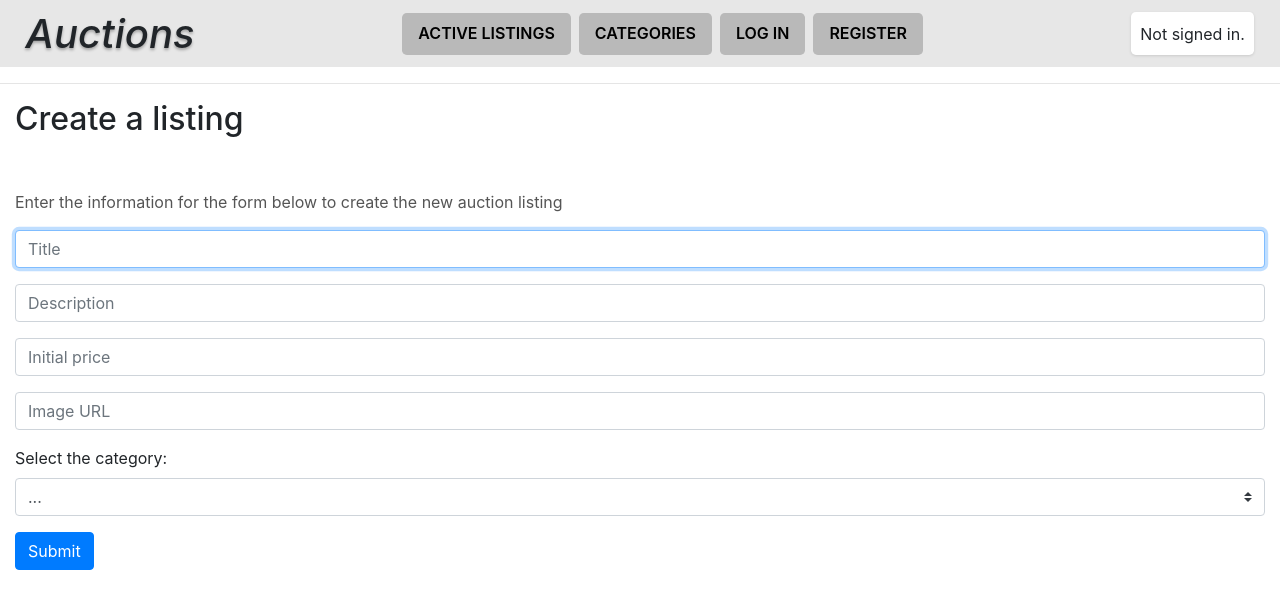
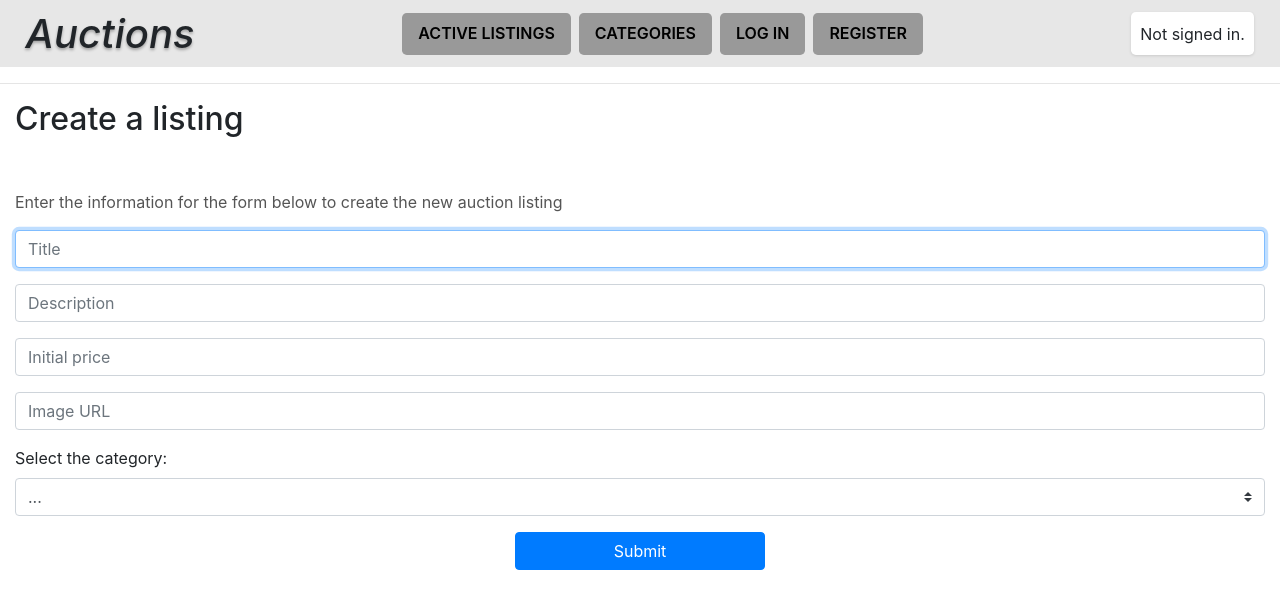
Before and after one commit to Matheus-IT/commerce, a Django app: page /create/ in a window 1280 px wide. Shown: the top 609 px of the page. Run offline with Django 3.2, Linux system fonts and the light colour scheme; some libraries are stand-ins or nearby versions.

Commit message:
tweaks on design

```diff
--- a/auctions/static/auctions/sass/_categories.scss
+++ b/auctions/static/auctions/sass/_categories.scss
@@ -5,6 +5,13 @@
 	}
 
 	.formChooseCategory {
-		background-color: $gray;
+		display: flex;
+		justify-content: center;
+		align-items: center;
+
+		.custom-select {
+			width: 60%;
+			margin: 1em;
+		}
 	}
 }
--- a/auctions/static/auctions/sass/_createListingPage.scss
+++ b/auctions/static/auctions/sass/_createListingPage.scss
@@ -0,0 +1,10 @@
+.createListingForm {
+	.buttonContainer {
+		display: flex;
+		justify-content: center;
+
+		.btn {
+			width: 20%;
+		}
+	}
+}
--- a/auctions/static/auctions/sass/_layout.scss
+++ b/auctions/static/auctions/sass/_layout.scss
@@ -20,26 +20,26 @@
 }
 
 .nav {
+	$link_color: black;
+
 	&-item {
-
-
 		&:not(:last-child) {
 			margin-right: 0.5em;
 		}
 	}
 
 	&-link {
-		color: black;
+		color: $link_color;
 		font-weight: 600;
 		border-radius: 0.3em;
-		border-bottom: 0.125em solid rgb(185, 185, 185);
+		border-bottom: 0.125em solid $gray;
 
 		text-transform: uppercase;
-		background-color: rgb(185, 185, 185);
+		background-color: $gray;
 		transition: all 250ms ease-in-out;
 
 		&:hover {
-			color: rgb(95, 95, 95);
+			color: lighten($link_color, 90);
 			border-bottom-color: rgb(34, 34, 34);
 			box-shadow: 0 3px 6px rgba(0, 0, 0, 0.15);
 		}
--- a/auctions/static/auctions/sass/_listingPage.scss
+++ b/auctions/static/auctions/sass/_listingPage.scss
@@ -10,12 +10,12 @@
 		.watchListButton {
 			color: #FFF;
 			padding: 0.2em;
-			background-color: gray;
+			background-color: $gray;
 			border: none;
 			border-radius: 0.2em;
 
 			&:hover {
-				background-color: rgb(160, 160, 160);
+				background-color: lighten($gray, 5);
 			}
 		}
 
@@ -36,11 +36,11 @@
 	}
 
 	.commentSection {
+		@extend %rounded_window;
 		display: block;
 		width: 70%;
 		margin: auto;
 		margin-bottom: 4.6em;
-		@extend %rounded_window;
 		background-color: $lightGray;
 
 		.commentSection__title {
--- a/auctions/static/auctions/sass/styles.css
+++ b/auctions/static/auctions/sass/styles.css
@@ -50,13 +50,13 @@ h1, h2, h3, h4, h5, h6 {
   color: black;
   font-weight: 600;
   border-radius: 0.3em;
-  border-bottom: 0.125em solid #b9b9b9;
+  border-bottom: 0.125em solid #999999;
   text-transform: uppercase;
-  background-color: #b9b9b9;
+  background-color: #999999;
   transition: all 250ms ease-in-out;
 }
 .nav-link:hover {
-  color: #5f5f5f;
+  color: #e6e6e6;
   border-bottom-color: #222222;
   box-shadow: 0 3px 6px rgba(0, 0, 0, 0.15);
 }
@@ -103,12 +103,12 @@ h1, h2, h3, h4, h5, h6 {
 .listingPageContainer .columnsContainer .watchListButton {
   color: #FFF;
   padding: 0.2em;
-  background-color: gray;
+  background-color: #999999;
   border: none;
   border-radius: 0.2em;
 }
 .listingPageContainer .columnsContainer .watchListButton:hover {
-  background-color: #a0a0a0;
+  background-color: #a6a6a6;
 }
 .listingPageContainer .columnsContainer .listingImg {
   margin: 1.6em;
@@ -157,11 +157,25 @@ h1, h2, h3, h4, h5, h6 {
   margin-left: 85%;
 }
 
+.createListingForm .buttonContainer {
+  display: flex;
+  justify-content: center;
+}
+.createListingForm .buttonContainer .btn {
+  width: 20%;
+}
+
 .categoriesPage .title {
   margin-bottom: 0.4em;
 }
 .categoriesPage .formChooseCategory {
-  background-color: #999999;
+  display: flex;
+  justify-content: center;
+  align-items: center;
+}
+.categoriesPage .formChooseCategory .custom-select {
+  width: 60%;
+  margin: 1em;
 }
 
 /*# sourceMappingURL=styles.css.map */
--- a/auctions/templates/auctions/createListing.html
+++ b/auctions/templates/auctions/createListing.html
@@ -15,7 +15,7 @@
 		</strong>
 	{% endif %}
 
-	<form action="{% url 'auctions:createListing' %}" method="post">
+	<form class="createListingForm" action="{% url 'auctions:createListing' %}" method="post">
 		{% csrf_token %}
 
 		<div class="form-group">
@@ -71,6 +71,8 @@
 			</select>
 		</div>
 
-		<input class="btn btn-primary" type="submit" title="Create Auction Listing">
+		<div class="buttonContainer">
+			<input class="btn btn-primary" type="submit" title="Create Auction Listing">
+		</div>
 	</form>
 {% endblock %}
--- a/auctions/templates/auctions/layout.html
+++ b/auctions/templates/auctions/layout.html
@@ -49,7 +49,6 @@
 			</div>
 		</header>
 
-
 		<hr>
 
 		<div class="container-fluid">
```
Also changed, not shown: 1 other file.
